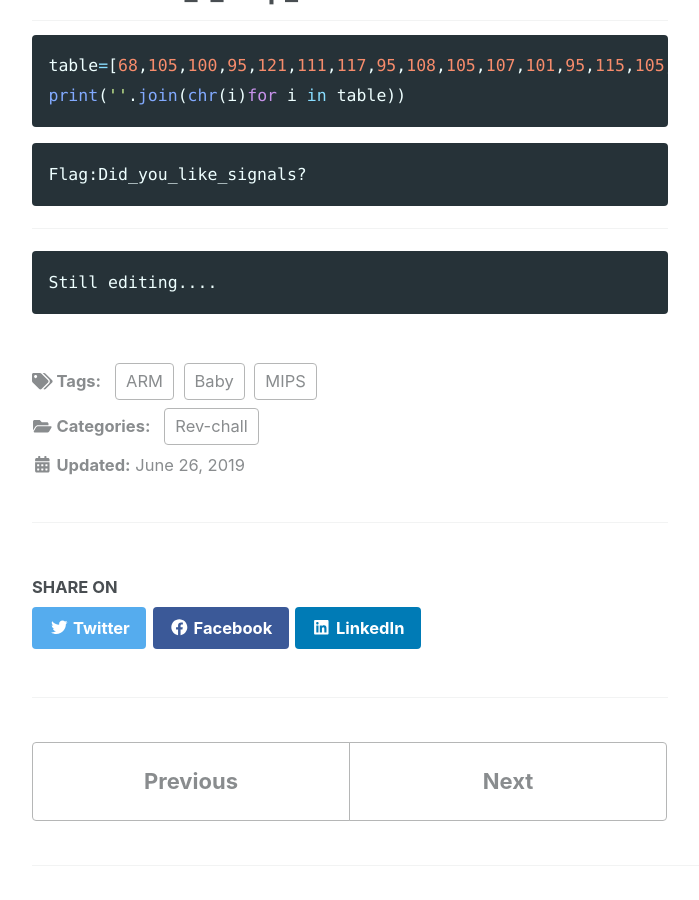
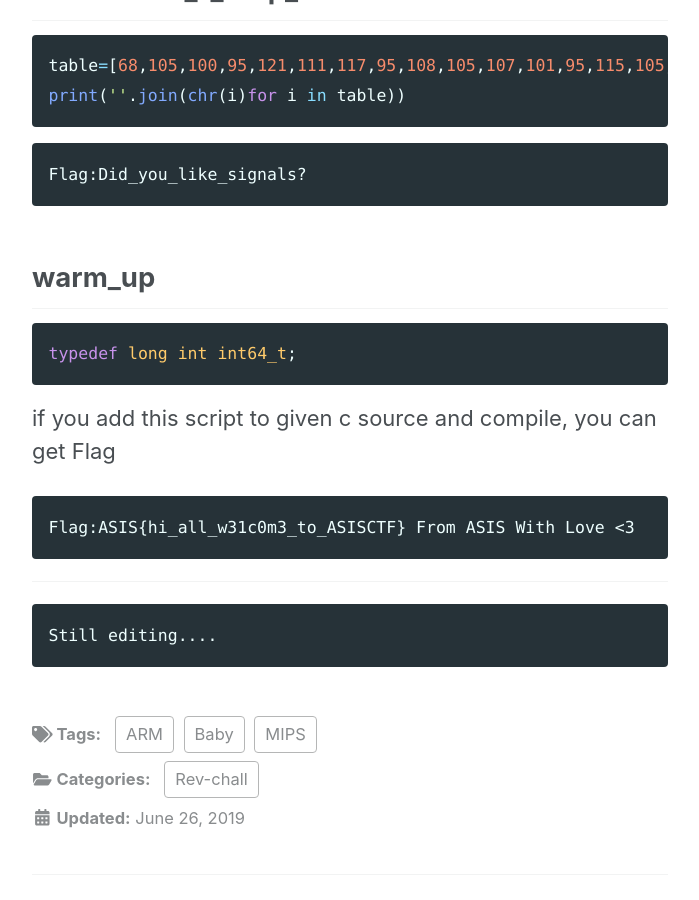
Before and after one commit to slyfizz3/slyfizz3.github.io, a Jekyll site: the page built from _posts/2019-06-26-Rev chall[Baby].md, in a window 1280 px wide and 900 px high, scrolled down 6693 px. Shown: the whole window, without its empty margins (290-989 px from the left). Built offline with Jekyll 4.4.1, drawn with Linux system fonts in a browser that asks for light colours; cached includes are drawn as plain includes; nearby versions of some CDN libraries; some of the changed text lies outside the part shown.

Commit message:
Update 2019-06-26-Rev chall[Baby].md

````diff
--- a/_posts/2019-06-26-Rev chall[Baby].md
+++ b/_posts/2019-06-26-Rev chall[Baby].md
@@ -245,7 +245,20 @@ print(''.join(chr(i)for i in table))
 Flag:Did_you_like_signals?
 ```
 
+warm_up
+-----
 
+
+```c
+typedef long int int64_t;
+```
+
+if you add this script to given c source and compile,
+you can get Flag
+
+```
+Flag:ASIS{hi_all_w31c0m3_to_ASISCTF} From ASIS With Love <3
+```
 
 -----
 
````
